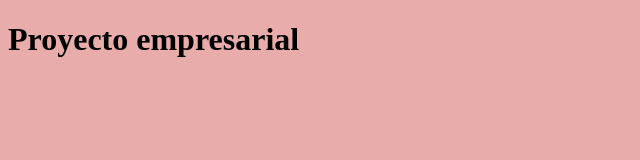
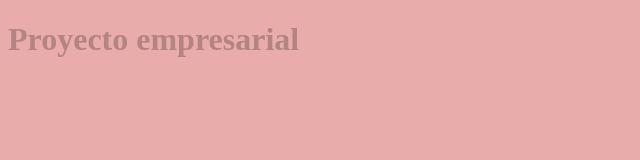
Before and after one commit to Pilar-12/CursoGit, a plain HTML site: page index.html in a window 1280 px wide. Shown: the whole page, without its empty margins (0-640 px from the left). Drawn offline with Linux system fonts and the light colour scheme.

Commit message:
negrita y color marrron

```diff
--- a/css/estilos.css
+++ b/css/estilos.css
@@ -2,4 +2,6 @@
 /* css Document */
 body{
      background-color:#E8ADAA;
+     font-weight:bold;
+     color:#B38481;
 }
```
